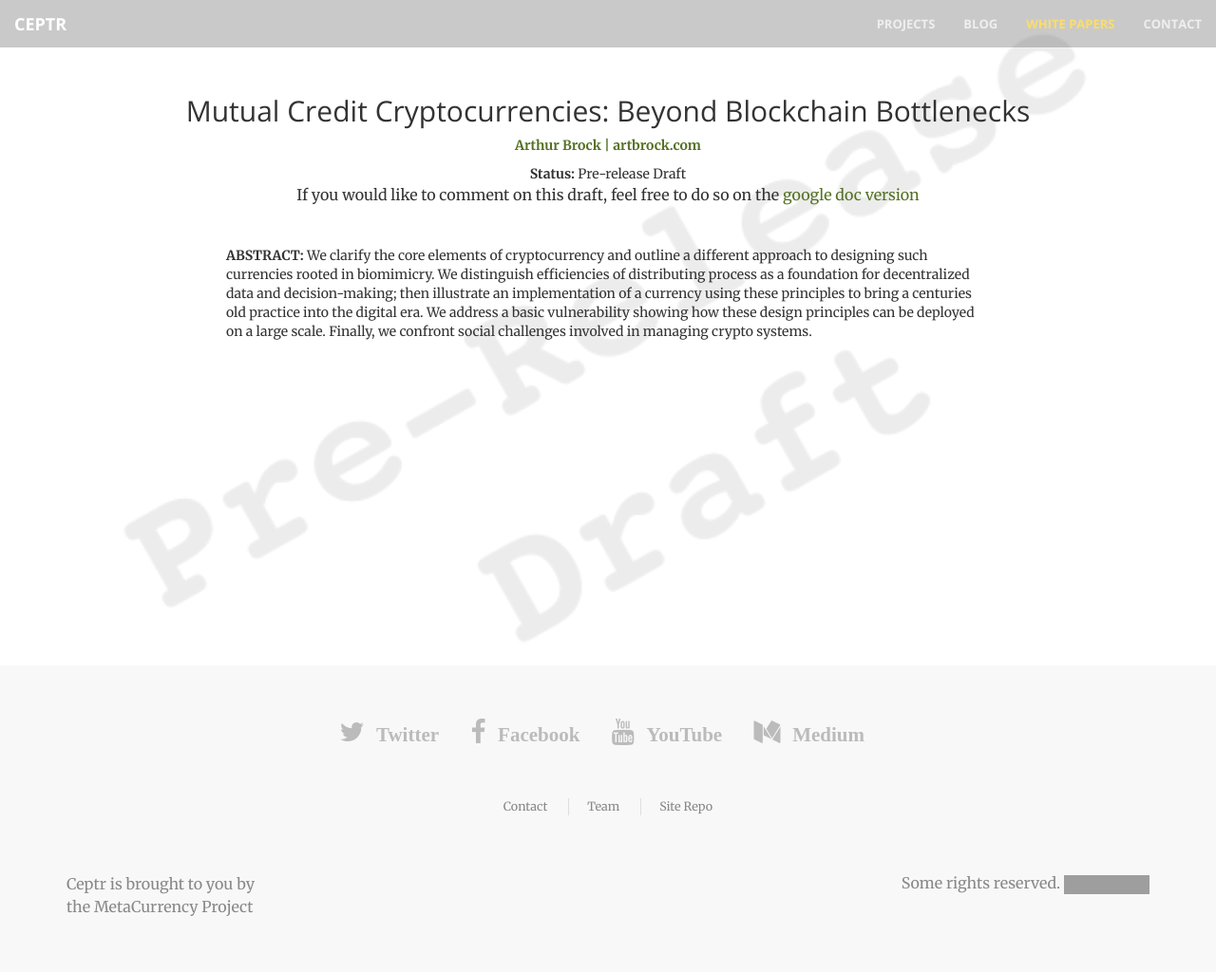
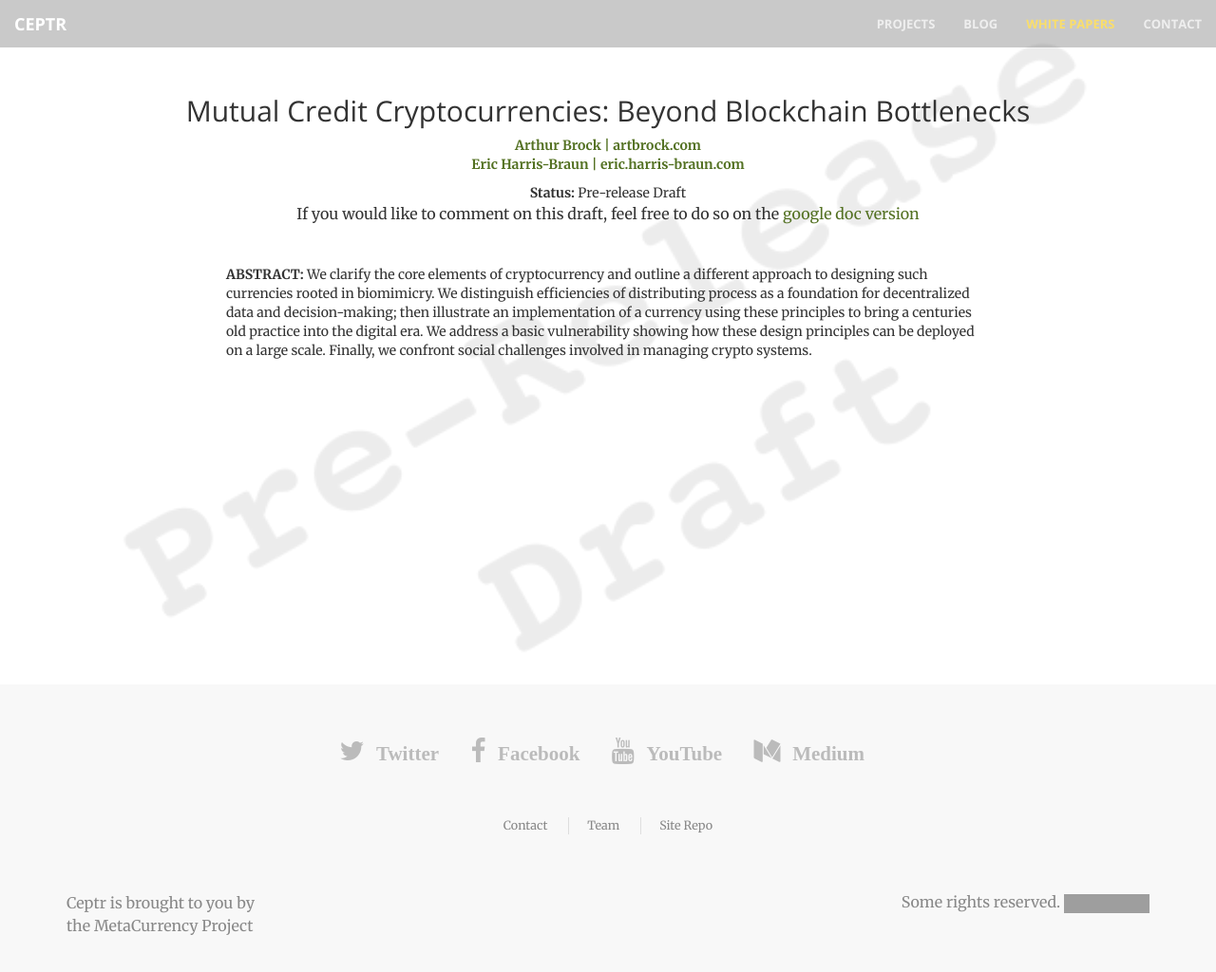
Before and after one commit to metacurrency/ceptr-org, a Jekyll site: the page built from _whitepapers/Crypto.md, in a window 1280 px wide and 1091 px high. Shown: the top 1024 px of the window at 95% size. Built offline with Jekyll 4.4.1, drawn with Linux system fonts in a browser that asks for light colours; grey boxes are pictures that could not be loaded.

Commit message:
updated gdoc link for crypto paper

```diff
--- a/_whitepapers/Crypto.md
+++ b/_whitepapers/Crypto.md
@@ -6,10 +6,11 @@
 title: "Mutual Credit Cryptocurrencies: Beyond Blockchain Bottlenecks"
 slug: mccrypto
 project: holochain
-googledoc: https://docs.google.com/document/d/1S4K7KjQXmLb0ncGRWpqKclWHJjtVSb6pr_e__uUMRfA
+googledoc: https://docs.google.com/document/d/19mdR6Syv5Ch2A6yf_6vZFcpDz0WWCyiYliKXa-k8rkI/edit?usp=sharing
 excerpt: "We clarify the core elements of cryptocurrency and outline a different approach to designing such currencies rooted in biomimicry. We distinguish efficiencies of distributing process as a foundation for decentralized data and decision-making; then illustrate an implementation of a currency using these principles to bring a centuries old practice into the digital era. We address a basic vulnerability showing how these design principles can be deployed on a large scale. Finally, we confront social challenges involved in managing crypto systems."
 authors:
     "Arthur Brock": artbrock.com
+    "Eric Harris-Braun": eric.harris-braun.com
 tags:
 - Whitepaper
 - Holochain
```
